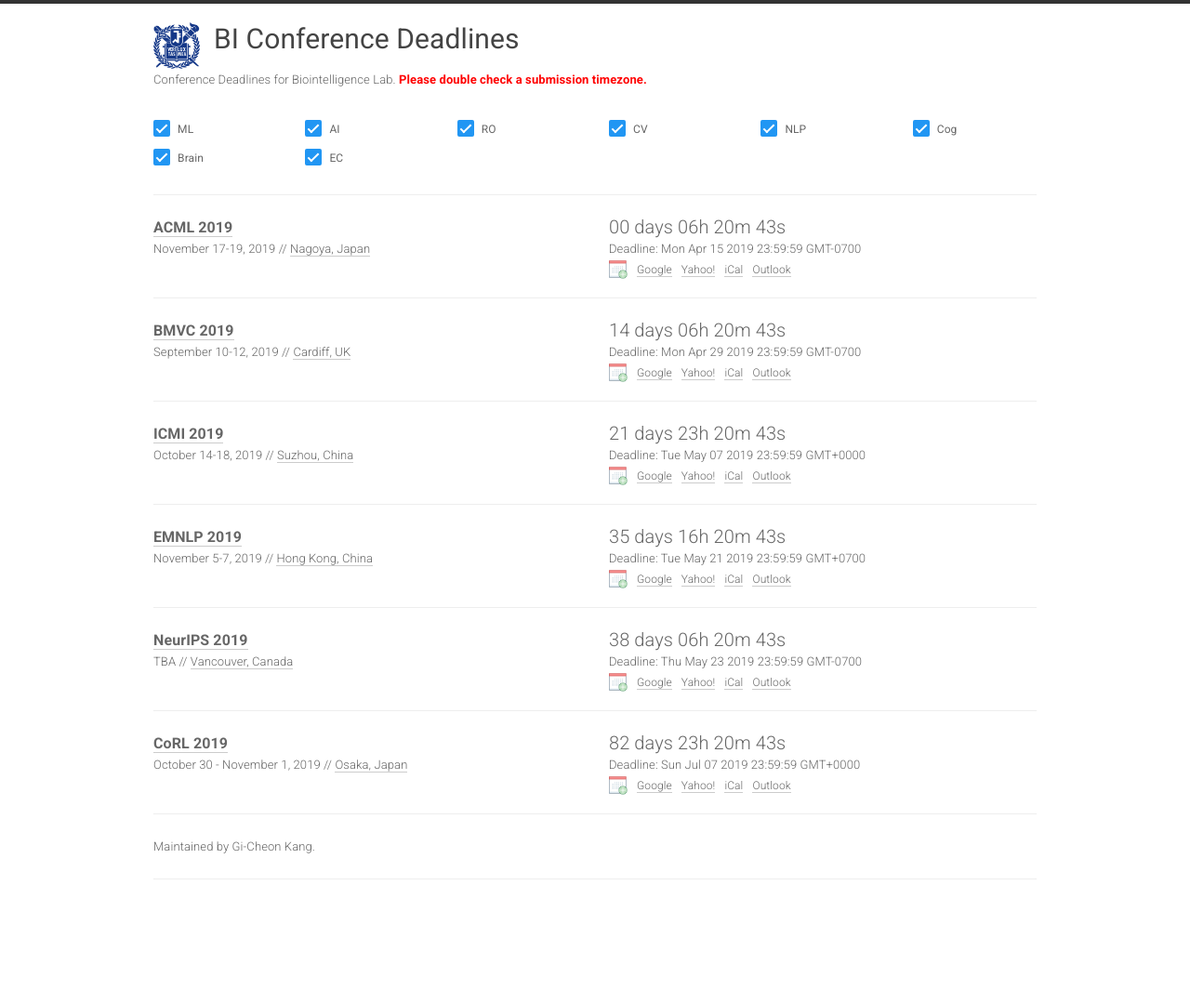
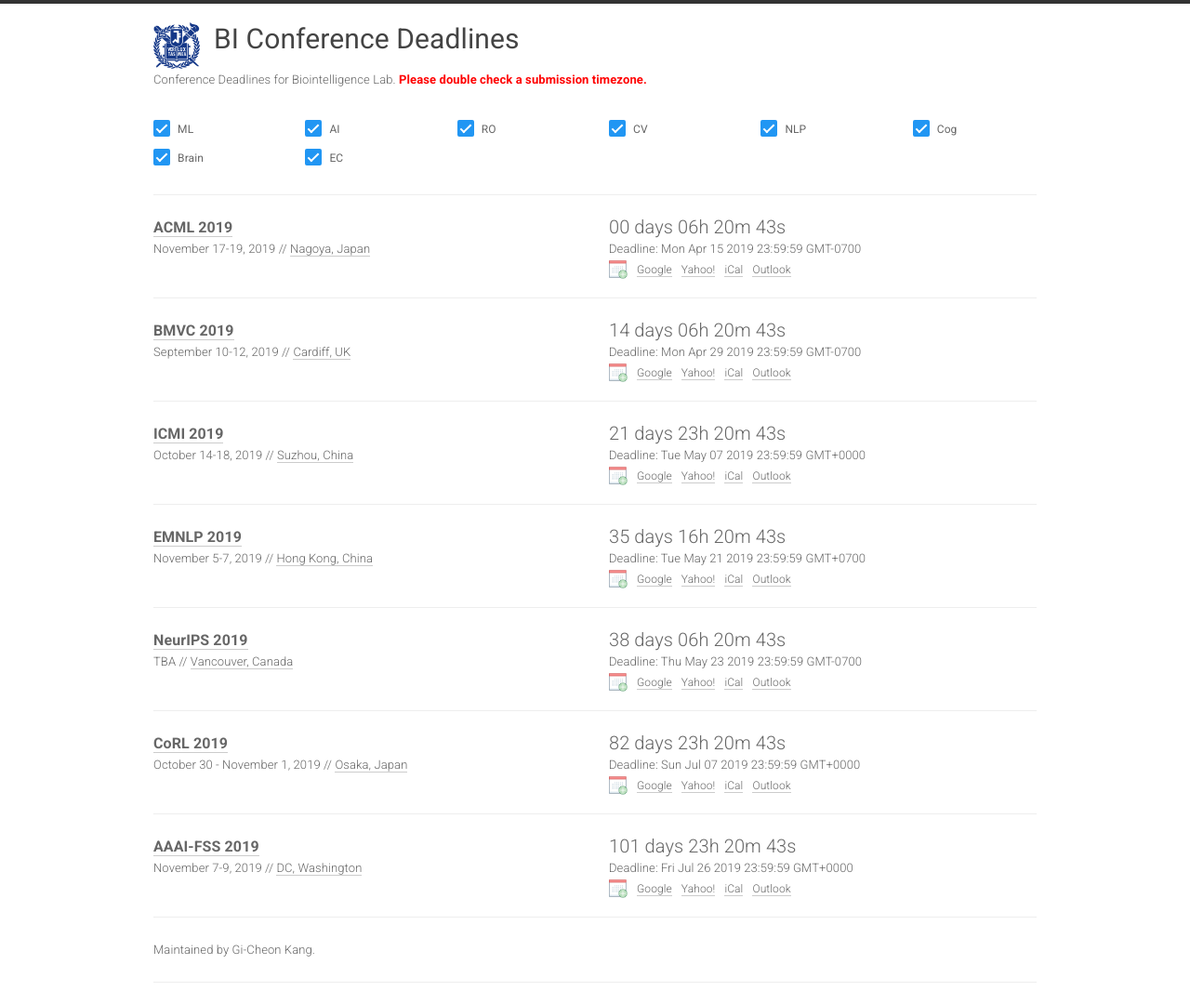
Before and after one commit to biconf/biconf.github.io, a Jekyll site: the page built from index.html, in a window 1280 px wide. Shown: the whole page at 93% size. Built offline with Jekyll 4.4.1, drawn with Linux system fonts in a browser that asks for light colours; nearby versions of some CDN libraries; before the commit the page ends 969 px from its top, so only the background shows below that.

Commit message:
Update conferences.yml

```diff
--- a/_data/conferences.yml
+++ b/_data/conferences.yml
@@ -58,6 +58,16 @@
   date: October 30 - November 1, 2019
   place: Osaka, Japan
   sub: RO
+
+- name: AAAI-FSS
+  year: 2019
+  id: aaai-fss19
+  link: https://aaai.org/Symposia/Fall/fss19.php
+  deadline: "2019-07-26 23:59:59"
+  timezone: TBA
+  date: November 7-9, 2019
+  place: DC, Washington
+  sub: AI
 
 #- name: HCOMP
 #  year: 2019
```
